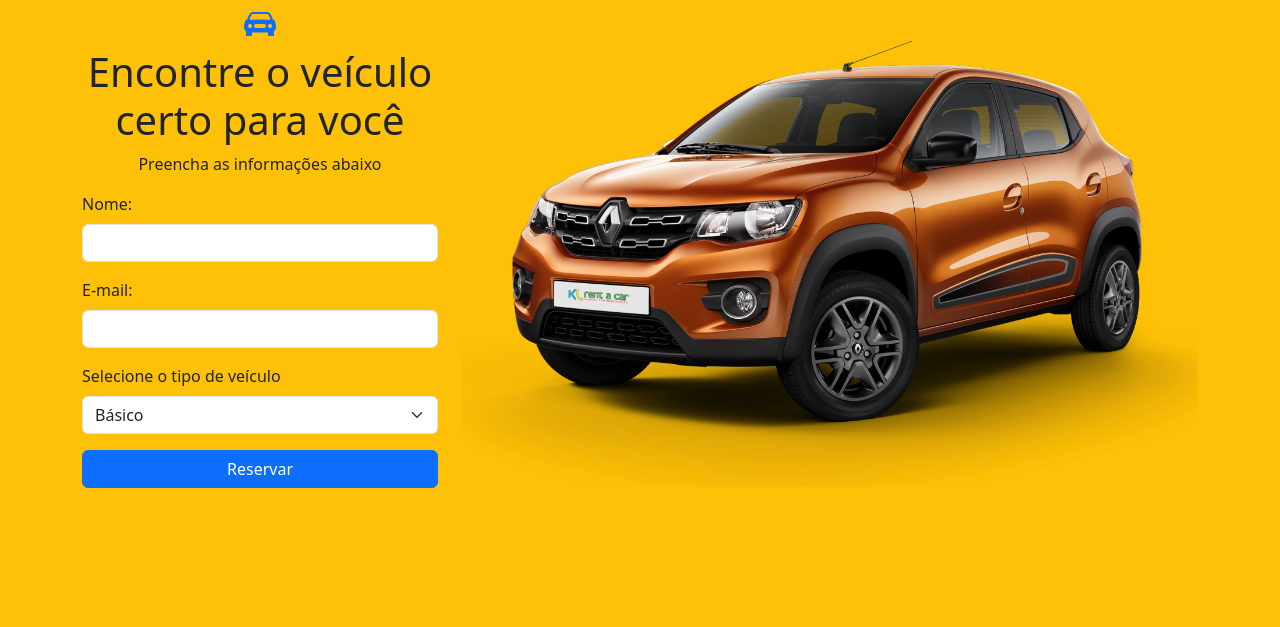
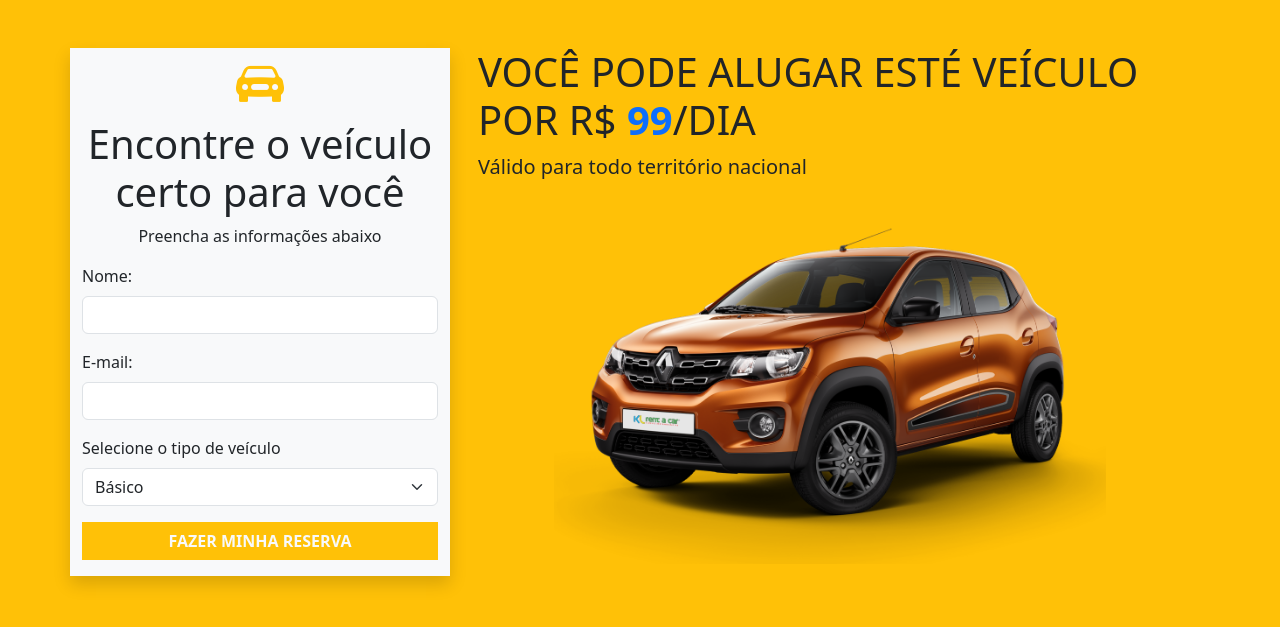
Before and after one commit to FranSou23/locadora, a PHP site: page / in a window 1280 px wide. Shown: the top 627 px of the page. Run offline with PHP 8.4, Linux system fonts and the light colour scheme.

Commit message:
aula19-03-2024

```diff
--- /dev/null
+++ b/clientes.txt
@@ -0,0 +1,4 @@
+francis
+francis
+francislene
+francislene45
--- a/funcoes.js
+++ b/funcoes.js
@@ -1,6 +1,14 @@
 function Trocar(){
     let tipo =  document.getElementById("veiculo").value
-    alert(tipo)
 
-
+    if(tipo == "Basico"){
+        document.getElementById("imagem").src="basico.png"
+        document.getElementById("valor").innerHTML = "99"
+    }else if(tipo == "Esporte"){
+        document.getElementById("imagem").src="esporte.png"
+        document.getElementById("valor").innerHTML = "159"
+    }else{
+        document.getElementById("imagem").src="completo.png"
+        document.getElementById("valor").innerHTML = "199"
+    }
 }
--- a/index.php
+++ b/index.php
@@ -9,12 +9,12 @@
 </head>
 <body class="bg-warning">
     <div class="container">
-        <div class="row">
-            <div class="col-lg-4 col-md-6 col-12 text-center">
-                <i class="bi bi-car-front-fill text-primary" style="font-size: 2rem;"></i>
+        <div class="row mt-5">
+            <div class="col-lg-4 col-md-6 col-12 text-center bg-light shadow">
+                <i class="bi bi-car-front-fill text-warning" style="font-size: 3rem;"></i>
                 <h1>Encontre o veículo certo para você</h1>
                 <p>Preencha as informações abaixo</p>
-            <form>
+            <form action="salvar.php" method="post">
             <div class="mb-3 text-start">
                 <label class="form-label" for="nome">Nome:</label>
                 <input class="form-control" name="nome" id="nome" type="text">
@@ -25,19 +25,23 @@
             </div>
             <div class="mb-3 text-start">
                 <label class="form-label" for="veiculo">Selecione o tipo de veículo</label>
-                <select class="form-select" nome="veiculo" id="veiculo" onchange="Trocar();">
+                <select class="form-select" name="veiculo" id="veiculo" onchange="Trocar();">
                     <option value="Basico">Básico</option>
                     <option value="Esporte">Esporte</option>
                     <option value="Completo">Completo</option>
                 </select>
             </div>
             <div class="mb-3">
-                <button class="btn btn-primary w-100">Reservar</button>
+                <button class="btn btn-warning w-100 text-light fw-bolder rounded-0">FAZER MINHA RESERVA</button>
             </div>
             </form>
             </div>
             <div class="col-lg-8 col-md-6 col-12">
-                <img src="carro.png" class="img-fluid" alt="Carro Básico">
+                <h1 class="ms-3">VOCÊ PODE ALUGAR ESTÉ VEÍCULO POR R$ <span id="valor" class="text-primary fw-bolder">99</span>/DIA</h1>
+                <P class="ms-3 lead">Válido para todo território nacional</P>
+                <div class="text-center">
+                <img id=imagem src="basico.png" class="img-fluid w-75" alt="Carro Básico">
+                </div>
             </div>
         </div>
     </div>
--- /dev/null
+++ b/veiculos.csv
@@ -0,0 +1,5 @@
+
+Francislene Menezes de Souza ; francislenefms@gmail.com ; Basico
+Francislene Menezes de Souza ; francislenefms@gmail.com ; Basico
+Francislene Menezes de Souza ; francislenefms@gmail.com ; Basico
+Francislene Menezes de Souza ; francislenefms@gmail.com ; Basico
```
Also changed, not shown: cadastrar.php (added, +14 -0 lines), salvar.php (added, +15 -0 lines), basico.png (renamed from carro.png), esporte.png (renamed from esportivo.png).
